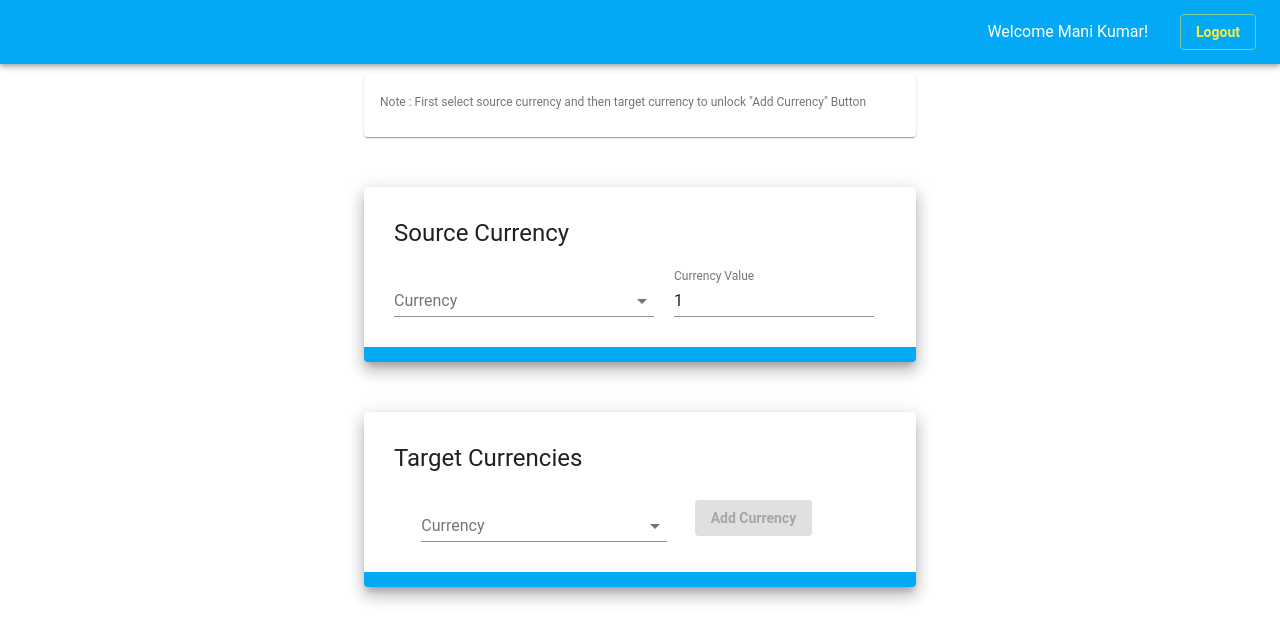
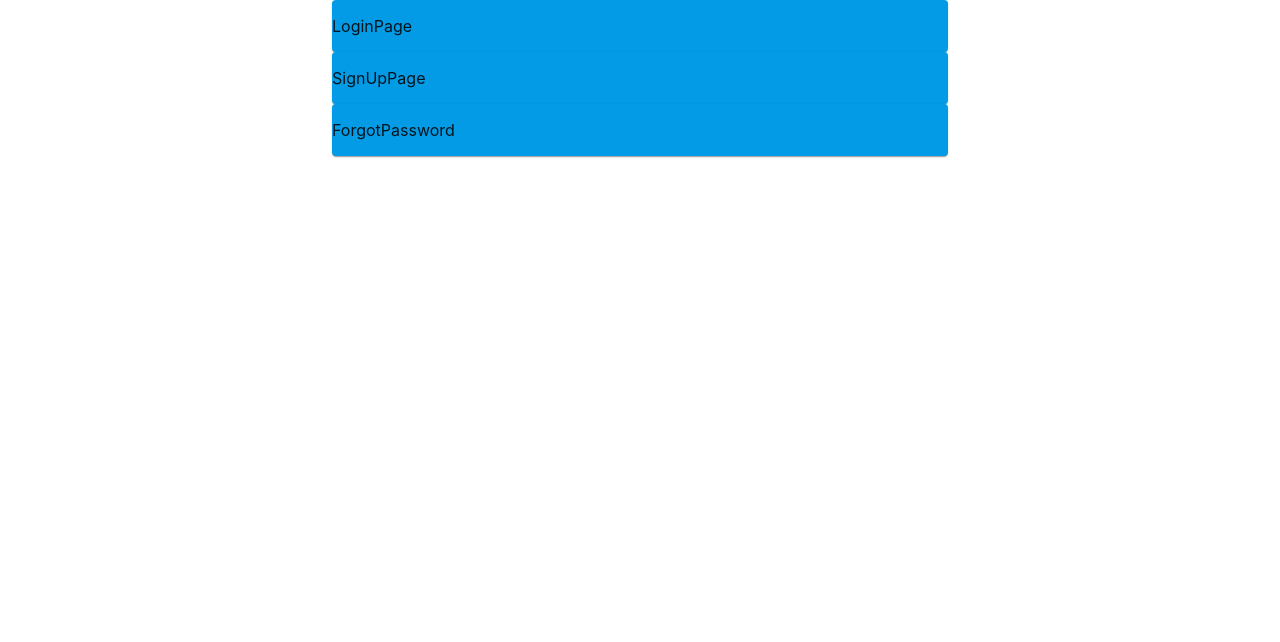
Before and after one commit to ks-mani/currency-convertor, a React (Create React App) app: page / in a window 1280 px wide. Shown: the top 642 px of the page. Built offline with nearby package versions, Linux system fonts and the light colour scheme; the HTML template or start-up script is replaced by a standard one.

Commit message:
Auth Basic Layout - with HOC

```diff
--- a/src/App.js
+++ b/src/App.js
@@ -1,9 +1,17 @@
 import React from 'react';
 import MainLayout from './components/MainLayout/MainLayout'
+import LoginPage from './containers/LoginPage/LoginPage'
+import SignUpPage from './containers/SignUpPage/SignUpPage'
+import ForgotPassword from './containers/ForgotPassword/ForgotPassword'
 
 function App() {
   return (
-    <MainLayout />
+    <>
+      <LoginPage></LoginPage>
+      <SignUpPage></SignUpPage>
+      <ForgotPassword></ForgotPassword>
+      {/* <MainLayout /> */}
+    </>
   );
 }
 
--- /dev/null
+++ b/src/containers/ForgotPassword/ForgotPassword.js
@@ -0,0 +1,12 @@
+import React from 'react'
+import authBasicLayout from '../../higherOrderComponent/authBasicLayout'
+
+class ForgotPassword extends React.Component {
+    render() {
+        return (
+            <p>ForgotPassword</p>
+        )
+    }
+}
+
+export default authBasicLayout(ForgotPassword)
--- /dev/null
+++ b/src/containers/LoginPage/LoginPage.js
@@ -0,0 +1,12 @@
+import React from 'react'
+import authBasicLayout from '../../higherOrderComponent/authBasicLayout'
+
+class LoginPage extends React.Component {
+    render() {
+        return (
+            <p>LoginPage</p>
+        )
+    }
+}
+
+export default authBasicLayout(LoginPage)
--- /dev/null
+++ b/src/containers/SignUpPage/SignUpPage.js
@@ -0,0 +1,12 @@
+import React from 'react'
+import authBasicLayout from '../../higherOrderComponent/authBasicLayout'
+
+class SignUpPage extends React.Component {
+    render() {
+        return (
+            <p>SignUpPage</p>
+        )
+    }
+}
+
+export default authBasicLayout(SignUpPage)
--- /dev/null
+++ b/src/higherOrderComponent/authBasicLayout.js
@@ -0,0 +1,35 @@
+import React from 'react'
+import { Grid, Container, Card, withStyles } from '@material-ui/core'
+import { lightBlue } from '@material-ui/core/colors';
+
+const styles = {
+    cardRoot: {
+        backgroundColor: lightBlue[600]
+    },
+};
+
+
+function authBasicLayout(WrappedComponent) {
+    return withStyles(styles)(class extends React.Component {
+        constructor(props) {
+            super(props);
+            this.classes = this.props.classes;
+        }
+
+        render() {
+            return (
+                <Container >
+                    <Grid container justify="center">
+                        <Grid item xs={12} sm={6}>
+                            <Card classes={{ root: this.classes.cardRoot }}>
+                                <WrappedComponent />
+                            </Card>
+                        </Grid>
+                    </Grid>
+                </Container >
+            )
+        }
+    })
+}
+
+export default authBasicLayout;
```
